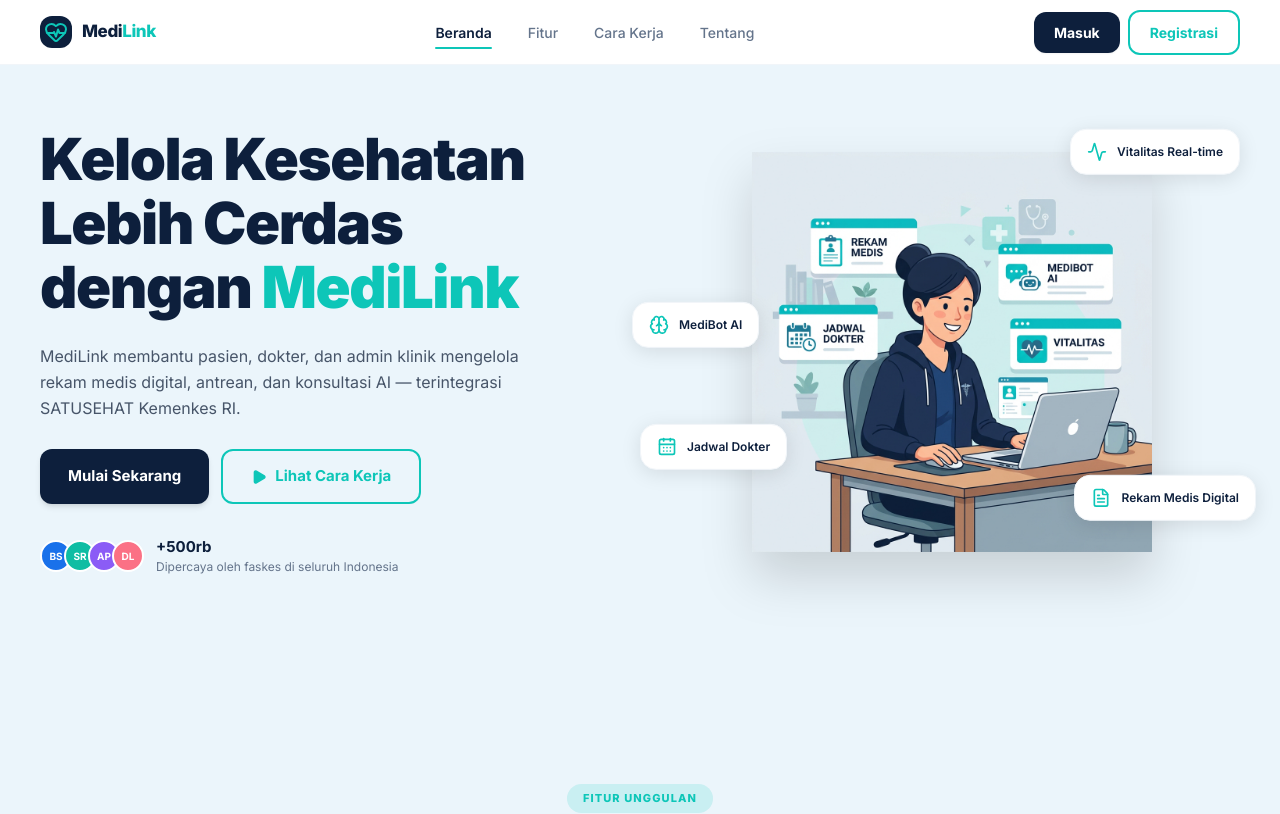
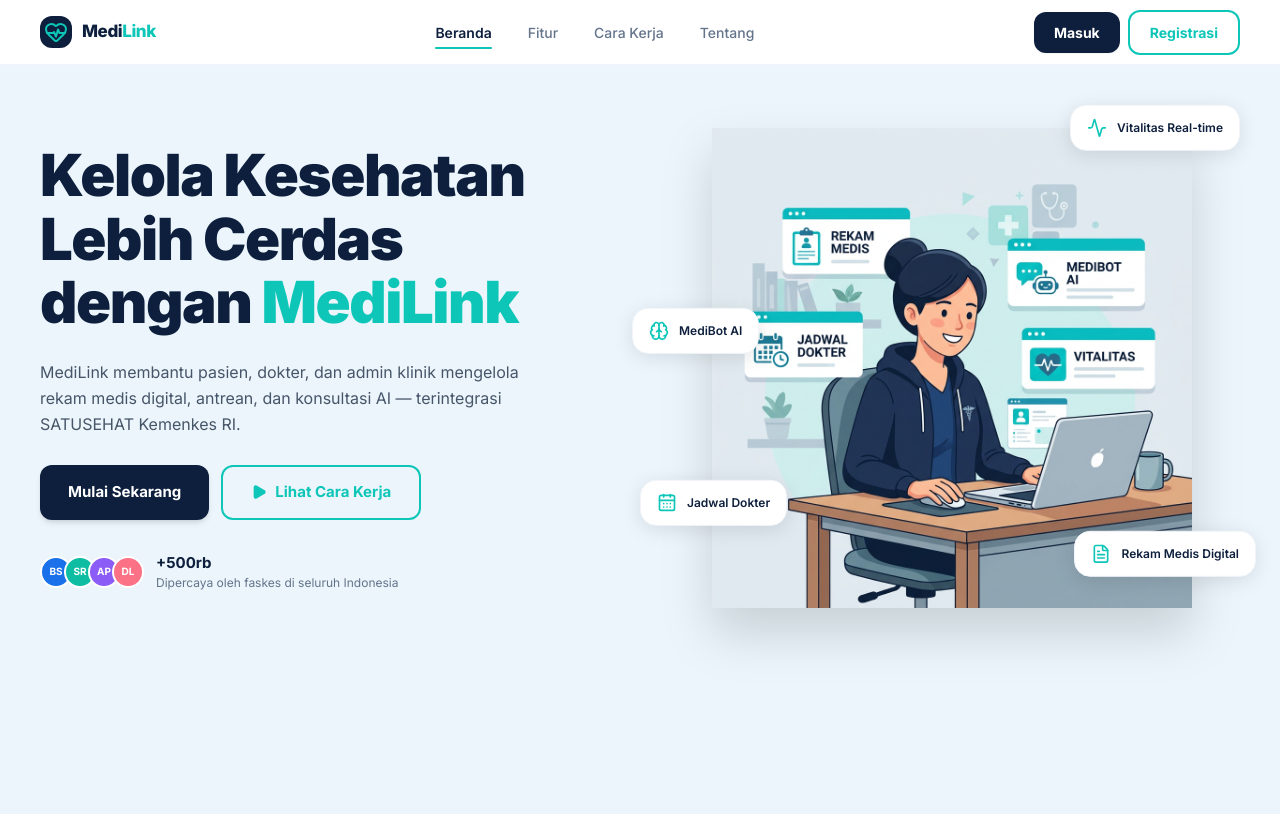
Before and after one commit to ahmadrofiussuud/obatin, a Next.js app: page / in a window 1280 px wide. Shown: the top 814 px of the page. Built offline with nearby package versions, Linux system fonts and the light colour scheme.

Commit message:
design: make hero section taller and enlarge illustration to prevent flat squished look

```diff
--- a/app/page.tsx
+++ b/app/page.tsx
@@ -219,8 +219,8 @@ export default function HomePage() {
       {/* ══════════════════════════════════════════════════
           HERO
       ══════════════════════════════════════════════════ */}
-      <section id="beranda" className="pt-24 pb-16 md:pt-32 md:pb-24 px-6 md:px-10">
-        <div className="max-w-7xl mx-auto grid grid-cols-1 lg:grid-cols-2 gap-12 items-center">
+      <section id="beranda" className="min-h-[80vh] lg:min-h-[85vh] flex items-center pt-24 pb-16 md:pt-32 md:pb-24 px-6 md:px-10">
+        <div className="max-w-7xl mx-auto grid grid-cols-1 lg:grid-cols-2 gap-12 items-center w-full">
 
           {/* Left: Text */}
           <div className="space-y-6">
@@ -283,7 +283,7 @@ export default function HomePage() {
             </div>
 
             {/* Main illustration */}
-            <div className="relative w-[320px] h-[320px] md:w-[400px] md:h-[400px]">
+            <div className="relative w-[320px] h-[320px] md:w-[440px] md:h-[440px] lg:w-[480px] lg:h-[480px]">
               <Image
                 src="/images/hero_illustration.png"
                 alt="MediLink Platform Illustration"
```
